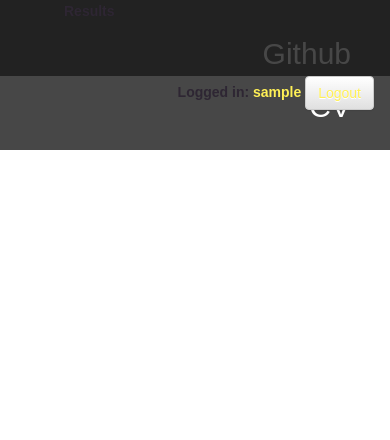
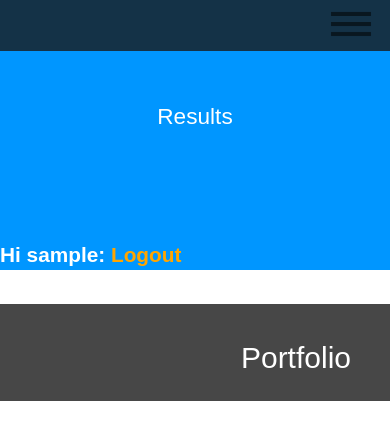
Before and after one commit to BarnettMichael/website, a Django app: page /rwc/results in a window 390 px wide. Shown: the top 440 px of the page. Run offline with Django 3.2, Linux system fonts and the light colour scheme; the visitor is signed in with stand-in values (Sample User, id 1); data that the repository does not hold is empty; some libraries are stand-ins or nearby versions.

Commit message:
redesigned all score_predictor templates to be responsive and make use of bootstrap, created score_predictor.css for app specific styles

```diff
--- a/rwc/templates/rwc/rwc_home.html
+++ b/rwc/templates/rwc/rwc_home.html
@@ -3,58 +3,70 @@
 {% load l10n %}
 {% load tz %}
 
-{% block head_title %}Rugby World Cup Score Predictor {% endblock %}
-{% block head_javascript %}
-<script type="text/javascript" src="{% static 'js/jqPlot/jquery.jqplot.js' %}"></script>
+{% block head_title %} Score Predictor Challenge {% endblock %}
 
-<script>
-    $(document).ready(function () {
-        setTimeout(function() {
-            $.jqplot('#graph',  [[[1, 2],[3,5.12],[5,13.1],[7,33.6],[9,85.9],[11,219.9]]])
-        }, 0);
-    });
-</script>
+{% block head_css %}
+<link rel="stylesheet" href="{% static 'css/score_predictor.css' %}" type="text/css">
 {% endblock %}
 
+
 {% block navbar %}
-        <div class="navbar">
-            <div class="Title">
-                {% block navbar_title %}Rugby World Cup Score Predictor{% endblock %}
+<nav class="navbar">
+    <div class="nav_menu_button">
+        <img class="button_image" src="">
     </div>
-            <div class="Login">
-            Logged in:
-                <span>
-                {% if user.username == "" %}
-                    none
-                    <a class="btn btn-default" href="{% url 'login' %}" role="button">Login</a>
-                {% else %}
-                    {{ user.username }}
-                    <a class="btn btn-default" href="{% url 'logout' %}" role="button">Logout</a>
-                {% endif %}
-                </span>
-
+    <div class="nav_options">
+        <div class="page_title">
+            <h1>Menu</h1>
+        </div></br>
+        <a href="{% url 'rwc_home' %}">
+            <div class="nav_option">Challenge Home Page</div>
+        </a>
+        <a href="{% url 'rwc_guesses' %}">
+            <div class="nav_option">Edit Your Guesses</div>
+        </a>
+        <a href="{% url 'rwc_results' %}">
+            <div class="nav_option">See Results</div>
+        </a>
+        <a href="{% url 'home' %}">
+            <div class="nav_option">Portfolio</div>
+        </a>
     </div>
-        </div>
+</nav>
 {% endblock %}
 
 {% block content %}
-    <div class="jumbotron">
-      <div class="container">
-        <p>This is the homepage for the rwc guessing game. Check out the current standings</br>
-            Make your own predictions etc.
-        </p>
-          <p>
-              <a class="rwc_link" href="{% url 'rwc_guesses' %}" role="button">Make/Edit your guesses</a>
-          </p>
+<header class="header">
+    <div class="score_predictor_title">
+        Score Predictor Home Page
     </div>
+    <div class="header_logout">
+        {% if user.username != "" %}
+        Hi {{ user.username }}: <a href="{% url 'logout' %}?next={% url 'rwc_home' %}">Logout</a>
+        {% endif %}
     </div>
-
-    <div class="container">
-        <table>
+</header>
+<div class="container-fluid content">
+    <section class="introduction">
+        Welcome to the score predictor challenge, Log in and start making guesses,
+        or check how you have been getting on so far.
+    </section>
+    <section class="choices">
+        <div class="row">
+            {% if user.username == "" %}
+            <a href="{% url 'login' %}"><div class="btn-login btn-success btn-lg col-xs-4">Login</div></a>
+            {% else %}
+            <a href="{% url 'rwc_guesses' %}"><div class="btn-choice btn-info btn-lg col-xs-4">Guess</div></a>
+            {% endif %}
+            <a href="{% url 'rwc_results' %}"><div class="btn-choice btn-info btn-lg col-xs-4">Results</div></a>
+        </div>
+    </section>
+    <section class="current_standings">
+        <div class="table_title">
+            Current Standings
+        </div>
+        <table class="standings_table table table-bordered table-responsive">
             <thead>
-                <tr>
-                    <th colspan="2">Current Standings</th>
-                </tr>
             <tr>
                 <th>Name</th><th>Points</th>
             </tr>
@@ -67,29 +79,42 @@
             {% endfor %}
             </tbody>
         </table>
+    </section>
+    <section class="upcoming_matches">
+        <div class="row">
+            <div class="matches_today col-sm-6">
+                <div class="match_list_title">
+                    Matches Today
+                </div>
+                <table class="match_list table table-striped table-condensed table-responsive">
+                    <tbody>
+                    {% for match in matches_today %}
+                    <tr>
+                        <td>{{ match }} </td><td> {{ match.time | date:"H:i" }} </td>
+                    </tr>
+                    {% endfor %}
+                    </tbody>
+                </table>
+            </div>
+            <div class="matches_tomorrow col-sm-6">
+                <div class="match_list_title">
+                    Matches Tomorrow
+                </div>
+                <table class="match_list table table-striped table-condensed table-responsive">
+                    <tbody>
+                    {% for match in matches_tomorrow %}
+                    <tr>
+                        <td>{{ match }} </td><td> {{ match.time | date:"H:i" }} </td>
+                    </tr>
+                    {% endfor %}
+                    </tbody>
+                </table>
+            </div>
 
-        <div id="graph" style="width:600px;height:400px"></div>
-
-        <a class="rwc_link" href="{% url 'rwc_results' %}">Finished Match Results</a>
-        <h3>
-        <u>Matches Today</u></br>
-        {% for match in matches_today %}
-            {{ match }} : {{ match.time }} </br>
-        {% endfor %}
-        </h3>
-
-        <h4>
-        <u>Matches Tomorrow</u></br>
-        {% for match in matches_tomorrow %}
-            {{ match }} : {{ match.time }} </br>
-        {% endfor %}
-        </h4>
-
-        <h4>Next to work on</h4>
-        <ul>
-            <li>Improve look</li>
-            <li>add points scored per game to results tables
-            <li>save all guesses with a single button</li>
-        </ul>
+    </section>
 </div>
 {% endblock %}
+
+{% block footer %}
+<a href="{% url 'home' %}"><h2>Portfolio</h2></a>
+{% endblock %}
--- a/rwc/templates/rwc/rwc_results.html
+++ b/rwc/templates/rwc/rwc_results.html
@@ -3,22 +3,34 @@
 {% load tz %}
 
 {% block head_title %}Rugby World Cup Results{% endblock %}
-{% block navbar_title %} Results {% endblock %}
 
 {% block content %}
-    {% for match in matches %}
-    <div class="matchguess">
-    <h3><u>{{ match }}</u></h3>
-    {{ match.time }}
+<header class="header">
+    <div class="score_predictor_title">
+        Results
+    </div>
+    <div class="header_logout">
+        {% if user.username != "" %}
+        Hi {{ user.username }}: <a href="{% url 'logout' %}?next={% url 'rwc_home' %}">Logout</a>
+        {% endif %}
+    </div>
+</header>
+<section class="results_tables container-fluid">
+    <row>
+        {% for match in matches reversed %}
 
-    <h4>Winner: {{match.winning_team }} </br>
-        By: {{match.score_difference }}
-    </h4>
-    <table border="1px" width="100%">
+
+        <div class="match_results col-xs-12">
+            <span class="result_title">{{ match }}</span></br>
+            <span class="result_time" > {{ match.time }} </span>
+            </br>
+            Winner: <span class="result_winner">{{match.winning_team }}</span>
+            By: <span class="result_margin">{{match.score_difference }}</span>
+            <table class="guess_table table table-hover">
                 <thead>
-            <tr><th colspan="3">Guesses</th></tr>
+                <tr><th colspan="3">Player Guesses</th></tr>
                 <tr>
-                <th>User</th>
+                    <th>Player</th>
                     <th>Guess</th>
                     <th>By</th>
                 </tr>
@@ -36,7 +48,9 @@
                         </tbody>
                     </table>
                 </div>
+
                 {% endfor %}
-
+    </row>
+</section>
 
 {% endblock %}
--- a/rwc/views.py
+++ b/rwc/views.py
@@ -5,14 +5,14 @@ from django.contrib.auth.decorators import login_required
 
 
 from .models import User, Team, Match, Guess
-from .forms import GuessForm
+from .forms import GuessForm, GuessFormSet
 
 # Create your views here.
 
 def rwc_home(request):
 
     users = User.objects.all().order_by('points').reverse()
-    upcoming_matches = Match.objects.all().exclude(time__lt=datetime.datetime.now()).order_by('time')
+
     matches_today = Match.objects.filter(time__year=datetime.datetime.today().year)\
                                  .filter(time__month=datetime.datetime.today().month)\
                                  .filter(time__day=datetime.datetime.today().day)\
@@ -23,8 +23,7 @@ def rwc_home(request):
                                     .filter(time__day=(datetime.datetime.today().day + 1))\
                                     .order_by('time')
 
-    return render(request, 'rwc/rwc_home.html', {'upcoming_matches': upcoming_matches,
-                                                 'matches_today': matches_today,
+    return render(request, 'rwc/rwc_home.html', {'matches_today': matches_today,
                                                  'matches_tomorrow': matches_tomorrow,
                                                  'users': users,
                                                  }
@@ -62,8 +61,15 @@ def rwc_guesses(request):
 
     forms.reverse()
 
+    print "GUESSES", guesses
+    formset = GuessFormSet(queryset=guesses)
+    for form in formset:
+        print "Form", form.as_table()
+
+
     return render(request, 'rwc/rwc_guesses.html', {'user': user,
                                                     'forms': forms,
+                                                    #'formset':formset,
                                                     'matches': matches,
                                                     'guesses': guesses,
                                                     'pk': pk,
@@ -118,17 +124,3 @@ def rwc_guesses_more(request, pk):
                                                     'pk': pk + 1,
                                                     }
                   )
-
-# def test_matplotlib(request):
-#     f = figure(1, figsize=(6,6))
-#     ax = axes([0.1, 0.1, 0.8, 0.8])
-#     labels = 'Frogs', 'Hogs', 'Dogs', 'Logs'
-#     fracs = [15,30,45,10]
-#     explode(0, 0.05, 0, 0)
-#     pie(fracs, explode=explode, labels=labels, autopct='%1.1f%%', shadow=True)
-#     title('Raining Hogs and Dogs', bbox={'facecolor': '0.8', 'pad':5})
-#
-#     canvas = FigureCanvasAgg(f)
-#     response = HttpResponse(content_type='image/png')
-#     canvas.print_png(response)
-#     return response
--- a/website/settings.py
+++ b/website/settings.py
@@ -113,5 +113,3 @@ STATIC_ROOT = os.path.join(BASE_DIR, 'static')
 LOGIN_URL = reverse_lazy('login')
 
 LOGIN_REDIRECT_URL = reverse_lazy('rwc_home')
-
-LOGOUT_REDIRECT_URL = reverse_lazy('rwc_home')
--- a/website/static/css/main.css
+++ b/website/static/css/main.css
@@ -110,6 +110,7 @@ a:hover {
     }
 
 body {
+    font-size: 1em;
     color: rgb(46,38,51);
     }
 
@@ -125,9 +126,9 @@ body {
 }
 
 .navbar.expanded {
-    position: fixed;
     background-color: rgba(25,25,25,0.5);
     color: rgb(255,255,255);
+    font-size: 3.3vh;
     }
 
 .navbar:hover {
@@ -158,8 +159,8 @@ body {
     }
 
 .navbar .page_title {
-    margin-top: 6vh;
-    margin-bottom: 5.5vh;
+   /* margin-top: 6vh;
+    margin-bottom: 5.5vh;*/
     font-size: 2em;
     }
 
@@ -178,7 +179,6 @@ body {
 .navbar div {
     display: none;
     padding-top: 0.5em;
-    padding-bottom: 1em;
     display: inline-block;
     position: relative;
     font-weight: bold;
@@ -374,11 +374,30 @@ footer a:hover {
     color: rgb(51, 122, 183);
     }
 
-div.matchguess {
-    border: 1px solid #191919;
+.login_section {
+    height: 53.4vh;
+    }
+
+.login_form {
+    margin: 4vh auto;
+    font-size: 1.4em;
+    position:relative;
+    }
+
+.login_form #id_username, .login_form #id_password {
+    width: 250px;
+    }
+
+.login_button {
+    left: 288px;
+    position: absolute
+    }
+
+.login_error {
     text-align: center;
-}
-
+    font-size: 2em;
+    margin: 10vh auto;
+    }
 
 /* ==========================================================================
    Media Queries
--- a/website/static/css/projects.css
+++ b/website/static/css/projects.css
@@ -8,7 +8,6 @@
     text-align: center;
     position: relative;
     top: 15vh;
-    font-size 3em;
     text-decoration: none;
     font-size: 5.8vw;
     padding-top: 0px;
--- /dev/null
+++ b/website/static/css/score_predictor.css
@@ -0,0 +1,140 @@
+.header {
+    height: 35vh;
+    background-color: rgb(0, 150, 255);
+    position: relative;
+    }
+
+.score_predictor_title {
+    text-align: center;
+    position: relative;
+    top: 15vh;
+    text-decoration: none;
+    font-size: 5.8vw;
+    padding-top: 0px;
+    color: rgb(255,255,255);
+    margin: auto;
+    }
+
+.header_logout {
+    font-weight: bold;
+    position: absolute;
+    bottom: 0px;
+    font-size: 1.3em;
+    color: rgb(255, 255, 255);
+    }
+
+.header_logout a{
+    color: orange;
+    }
+
+.introduction {
+    margin: 5vh auto;
+    font-size: 1.5em;
+
+    }
+
+.btn-choice, .btn-login {
+    width: 35%;
+    margin: 5vh 7%;
+    text-align: center;
+    }
+
+.btn-choice a {
+    color: rgb(255, 255,255);
+    }
+
+.table_title {
+    text-align: center;
+    margin: 3vh auto -3vh auto;
+    font-size: 2.8em;
+    font-weight: bold;
+    }
+
+.standings_table {
+    text-align: center;
+    font-size: 1.5em;
+    margin: 5vh auto;
+    }
+
+.standings_table th {
+    text-align: center;
+    font-size: 1.7em;
+    }
+
+.match_list_title {
+    text-align: center;
+    font-size: 1.4em;
+    text-decoration: underline;
+    margin-bottom: 1vh;
+    }
+
+.match_list {
+    text-align: center;
+    }
+
+/******************************************* GUESSES PAGE ******************************************************/
+
+.guess_intro_text {
+    margin: 2vh auto;
+    }
+
+.guess_formset {
+    margin: auto;
+    text-align: center;
+    }
+
+.guess_formset th {
+    text-align: center;
+    }
+
+#id_match {
+    width: 210px;
+    }
+
+#id_winning_team {
+    width: 110px;
+    }
+
+#id_score_difference {
+    width: 42px;
+    }
+
+.next_week_button {
+    text-align: right;
+    padding: 2vh 3vw;
+    font-size: 1.2em;
+    }
+
+/******************************************* RESULTS PAGE ***********************************************************/
+
+.results_tables {
+    margin: 2vh auto;
+    text-align: center;
+    }
+
+.match_results {
+    text-align: center;
+    margin-bottom: 2vh;
+    }
+
+.result_title {
+    font-size: 1.4em;
+    text-decoration: underline;
+}
+
+.result_time {
+    font-size: 0.8em;
+}
+
+.result_winner {
+    font-weight: bold;
+    font-size: 1.6em;
+}
+
+.result_margin {
+    font-weight: bold;
+    font-size: 1.6em;
+}
+
+.guess_table {
+}
--- a/website/static/js/main.js
+++ b/website/static/js/main.js
@@ -6,8 +6,6 @@ else {
         }
 
 $(document).ready(function() {
-
-
 
     $('a[href^="#"]').on('click', function (e) {
         e.preventDefault();
--- a/website/templates/base.html
+++ b/website/templates/base.html
@@ -42,7 +42,7 @@
 {% block navbar %}
 <nav class="navbar">
     <div class="nav_menu_button">
-        <img class="button_image" src="">
+        <img class="button_image" src="{% static 'img/menu_dark_medium.png' %}">
     </div>
     <div class="nav_options">
         <div class="page_title">
--- a/website/urls.py
+++ b/website/urls.py
@@ -27,6 +27,6 @@ urlpatterns = [
     url(r'^projects/ffhelper/?$', views.project_ffhelper, name='project_ffhelper'),
     url(r'^projects/lootfilter/?$', views.project_lootfilter, name='project_lootfilter'),
     url(r'^accounts/login/$', auth_views.login, name='login'),
-    url(r'^accounts/logout/$', views.user_logout, name='logout'),
+    url(r'^accounts/logout/$', auth_views.logout, name='logout'),
     url(r'^admin/', include(admin.site.urls)),
 ]
--- a/website/views.py
+++ b/website/views.py
@@ -24,7 +24,3 @@ def project_ffhelper(request):
 
 def project_lootfilter(request):
     return render(request, "website/project_lootfilter.html", {})
-
-def user_logout(request):
-    logout(request)
-    return render(request, "registration/logout.html", {})
```
Also changed, not shown: rwc/forms.py (+10 -3 lines), rwc/templates/rwc/rwc_guesses.html (+33 -17 lines), website/templates/registration/login.html (+21 -6 lines), website/templates/registration/logout.html (deleted, +0 -9 lines). Lines whose indentation alone changed are shown as unchanged.
